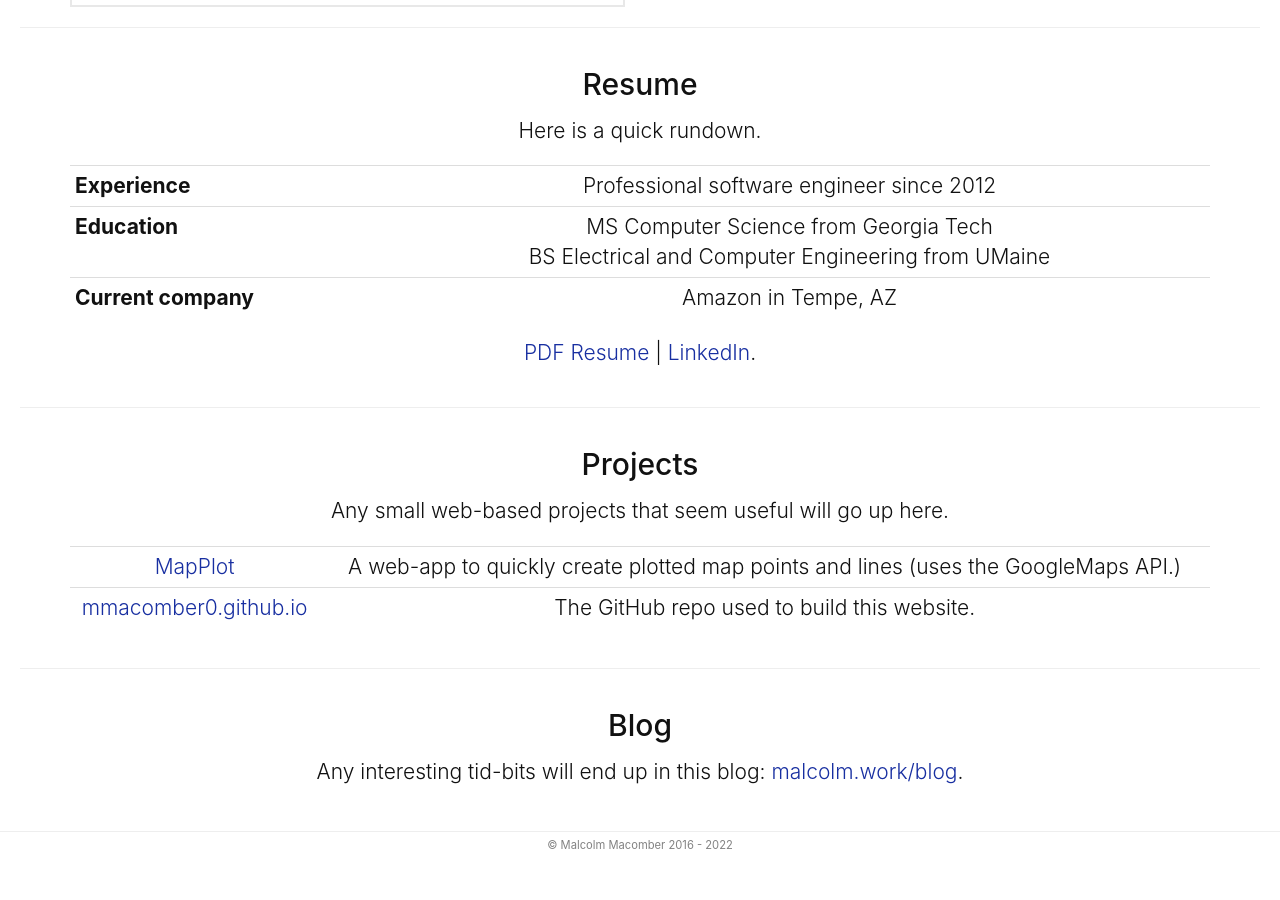
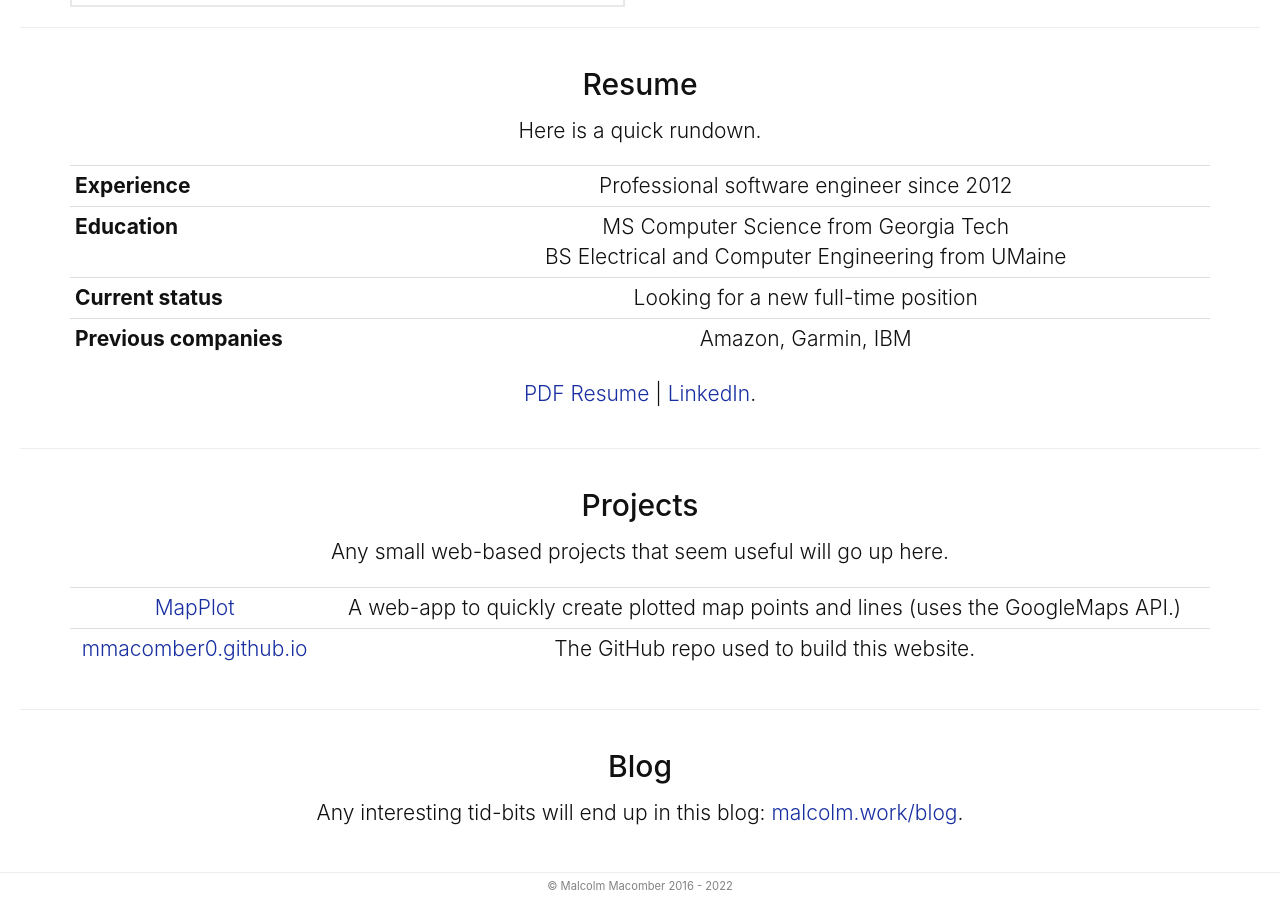
Before and after one commit to mmacomber0/mmacomber0.github.io, a Jekyll site: the page built from pages/index.html, in a window 1280 px wide and 900 px high, scrolled down 606 px. Built offline with Jekyll 4.4.1, drawn with Linux system fonts in a browser that asks for light colours; before the commit the page ends 1465 px from its top, so only the background shows below that.

Commit message:
Update index.html and resume with Amazon departure

```diff
--- a/pages/index.html
+++ b/pages/index.html
@@ -38,7 +38,9 @@
           <tbody>
             <tr><th>Experience</th><td>Professional software engineer since 2012</td>
             <tr><th>Education</th><td>MS Computer Science from Georgia Tech<br>BS Electrical and Computer Engineering from UMaine</td>
-            <tr><th>Current company</th><td>Amazon in Tempe, AZ</td>
+            <tr><th>Current status</th><td>Looking for a new full-time position</td>
+            <tr><th>Previous companies</th><td>Amazon, Garmin, IBM</td>
+            <!-- <tr><th>Current company</th><td>Amazon in Tempe, AZ</td> -->
             <!--<tr><th>Currently working on</th><td>...</td>-->
           </tbody>
         </table>
```
Also changed, not shown: 1 other file.
